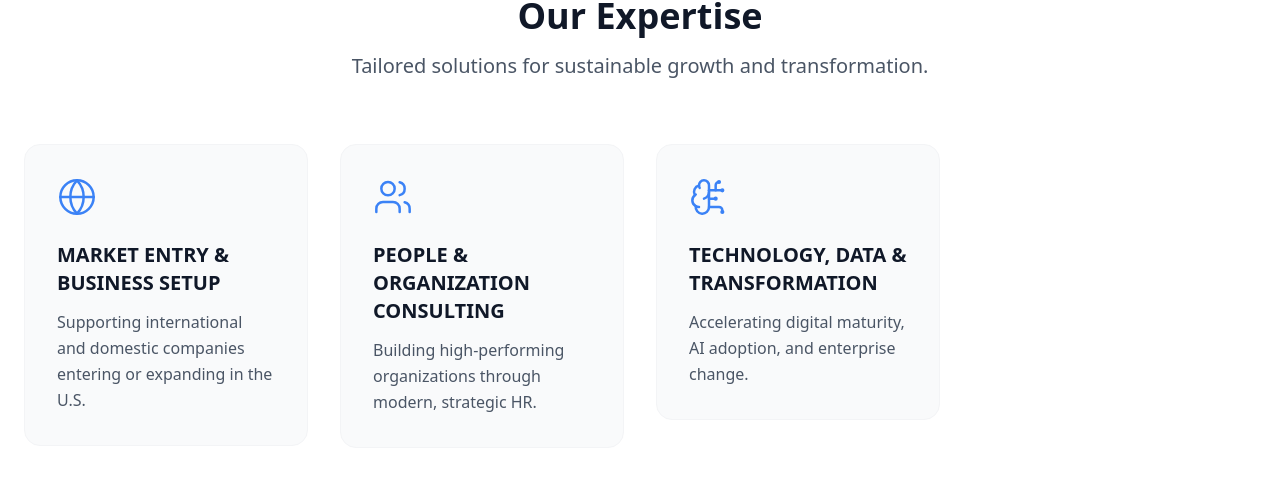
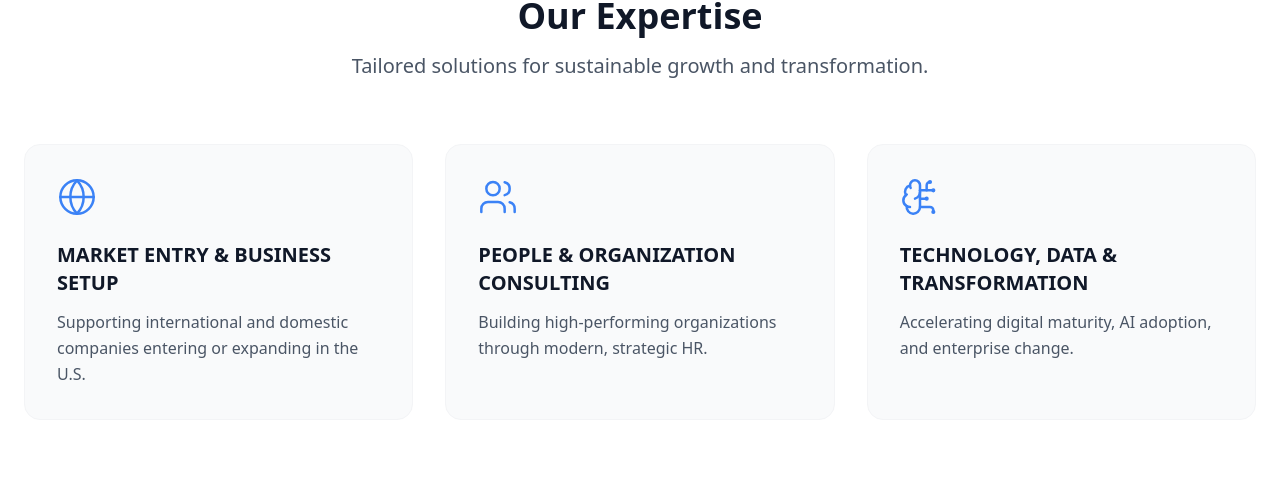
Before and after one commit to atakanclskn/buyan-partners, a React (Vite) app in the folder buyan-partners/: page / in a window 1280 px wide. Shown: the part 900-1398 px from the top of the page. Built offline with nearby package versions, Linux system fonts and the light colour scheme.

Commit message:
feat: implement dynamic grid class logic for responsive service items display

```diff
--- a/buyan-partners/src/components/Services.jsx
+++ b/buyan-partners/src/components/Services.jsx
@@ -11,6 +11,24 @@ const DynamicIcon = ({ name }) => {
 const Services = () => {
   const { config } = useSite();
   const { services } = config;
+  const itemCount = services.items.length;
+
+  // --- AKILLI GRID HESAPLAYICI ---
+  // Hizmet sayısına göre en uygun Tailwind sınıflarını döndürür
+  const getGridClass = (count) => {
+    switch (count) {
+      case 1:
+        return "grid-cols-1 max-w-lg mx-auto"; // Tek kartsa ortala ve çok genişletme
+      case 2:
+        return "grid-cols-1 md:grid-cols-2 max-w-4xl mx-auto"; // 2 kartsa ortala
+      case 4:
+        return "grid-cols-1 md:grid-cols-2 lg:grid-cols-4"; // 4 kartsa yan yana diz (veya 2x2)
+      default:
+        // 3, 5, 6 ve diğer durumlar için standart 3'lü yapı
+        // 5. kart otomatik alta geçer ve ortalanır (flex benzeri davranır)
+        return "grid-cols-1 md:grid-cols-2 lg:grid-cols-3";
+    }
+  };
 
   return (
     <section id="services" className="py-24 bg-white dark:bg-slate-900 transition-colors duration-300">
@@ -27,17 +45,18 @@ const Services = () => {
           </div>
         </Reveal>
 
-        <div className="grid grid-cols-1 md:grid-cols-2 lg:grid-cols-4 gap-8">
+        {/* Dinamik Grid Sınıfı Burada Çağrılıyor */}
+        <div className={`grid gap-8 ${getGridClass(itemCount)}`}>
           {services.items.map((item, index) => (
             <Reveal key={item.id} delay={index * 0.1}>
               <div
-                className="group p-8 rounded-2xl bg-gray-50 dark:bg-slate-800 border border-gray-100 dark:border-slate-700 hover:shadow-xl transition-all duration-300"
+                className="group p-8 rounded-2xl bg-gray-50 dark:bg-slate-800 border border-gray-100 dark:border-slate-700 hover:shadow-xl transition-all duration-300 h-full flex flex-col"
               >
                 <div className="mb-6 text-secondary group-hover:scale-110 transition-transform duration-300">
                   <DynamicIcon name={item.icon} />
                 </div>
 
-                <h3 className="text-xl font-bold text-gray-900 dark:text-white mb-3 group-hover:text-secondary transition-colors">
+                <h3 className="text-xl font-bold text-gray-900 dark:text-white mb-3 group-hover:text-secondary transition-colors uppercase">
                   {item.title}
                 </h3>
 
```
